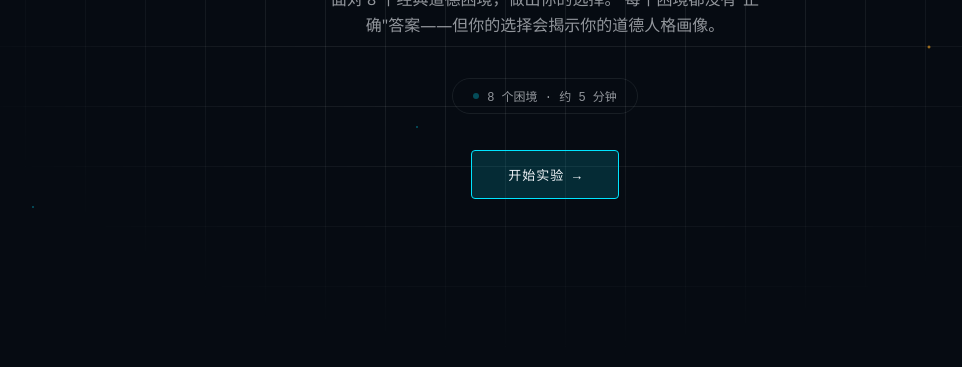
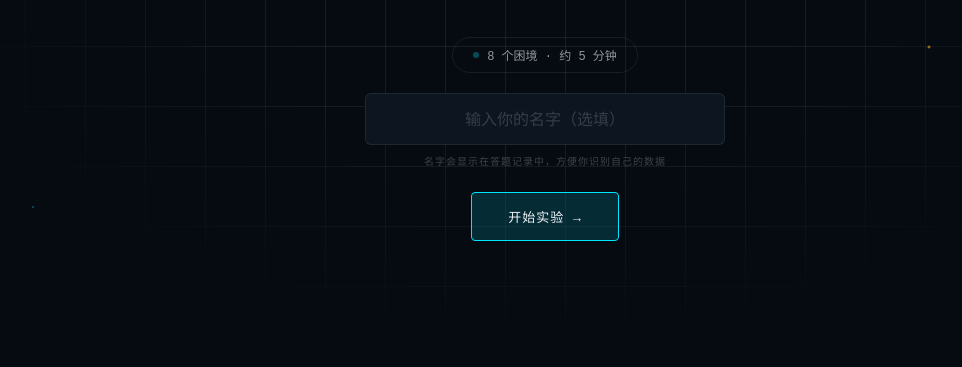
Before and after one commit to mkb1118/moral-dilemma-lab, a plain HTML site: page index.html in a window 1280 px wide. Shown: the part 433-800 px from the top of the page, without its empty margins (95-1057 px from the left). Drawn offline with Linux system fonts and the light colour scheme.

Commit message:
添加姓名输入：用户可以在答题前填写名字，数据记录中显示

```diff
--- a/index.html
+++ b/index.html
@@ -172,13 +172,52 @@
     font-family: var(--font-mono);
     font-size: 12px;
     color: var(--white-dim);
-    margin-bottom: 36px;
+    margin-bottom: 20px;
   }
   .dilemma-count-badge .dot {
     width: 6px; height: 6px;
     background: var(--cyan);
     border-radius: 50%;
     animation: blink 2s ease-in-out infinite;
+  }
+
+  /* Name input */
+  .name-input-wrap {
+    margin-bottom: 24px;
+    width: 100%;
+    max-width: 360px;
+  }
+  .name-input {
+    width: 100%;
+    padding: 14px 20px;
+    background: var(--bg-card);
+    border: 1px solid var(--border);
+    border-radius: 6px;
+    color: var(--white);
+    font-family: var(--font-display);
+    font-size: 16px;
+    font-weight: 300;
+    text-align: center;
+    transition: border-color 0.3s ease, background 0.3s ease;
+    outline: none;
+  }
+  .name-input:focus {
+    border-color: var(--cyan);
+    background: var(--bg-card-hover);
+  }
+  .name-input::placeholder {
+    color: var(--white-dim);
+    opacity: 0.3;
+    font-weight: 300;
+  }
+  .name-hint {
+    font-family: var(--font-mono);
+    font-size: 10px;
+    color: var(--white-dim);
+    opacity: 0.4;
+    text-align: center;
+    margin-top: 8px;
+    letter-spacing: 1px;
   }
   @keyframes blink {
     0%, 100% { opacity: 1; }
@@ -709,6 +748,10 @@
     <div class="dilemma-count-badge">
       <span class="dot"></span> 8 个困境 · 约 5 分钟
     </div>
+    <div class="name-input-wrap">
+      <input class="name-input" id="userName" type="text" placeholder="输入你的名字（选填）" maxlength="20" autocomplete="off">
+      <div class="name-hint">名字会显示在答题记录中，方便你识别自己的数据</div>
+    </div>
     <button class="btn primary" onclick="startQuiz()">
       开始实验 →
     </button>
@@ -951,6 +994,7 @@ const ARCHETYPES = {
 let currentDilemma = 0;
 let answers = [];
 let sessionId = '';
+let userName = '';
 
 // ============================================
 // API HELPERS
@@ -969,6 +1013,7 @@ async function submitToAPI() {
   const archetype = getArchetype(totalScores);
   const payload = {
     session_id: sessionId,
+    name: userName || '匿名',
     answers: answers.map(a => ({
       dilemma_id: a.dilemmaId,
       dilemma_title: a.title,
@@ -1069,6 +1114,7 @@ function startQuiz() {
   currentDilemma = 0;
   answers = [];
   sessionId = generateSessionId();
+  userName = document.getElementById('userName').value.trim();
   showScreen('quiz');
   renderDilemma();
 }
--- /dev/null
+++ b/答题记录.json
@@ -0,0 +1,3 @@
+{
+  "submissions": []
+}
```
Also changed, not shown: 1 other file.
